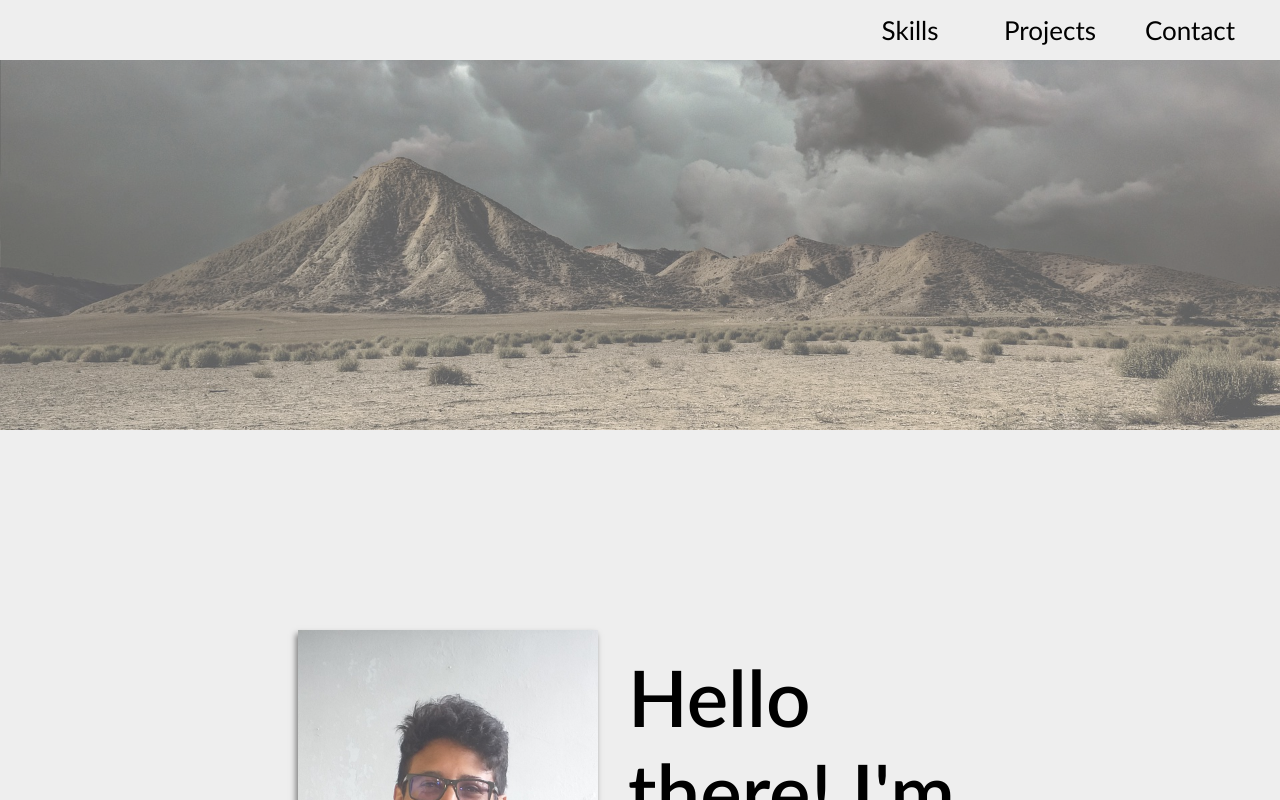
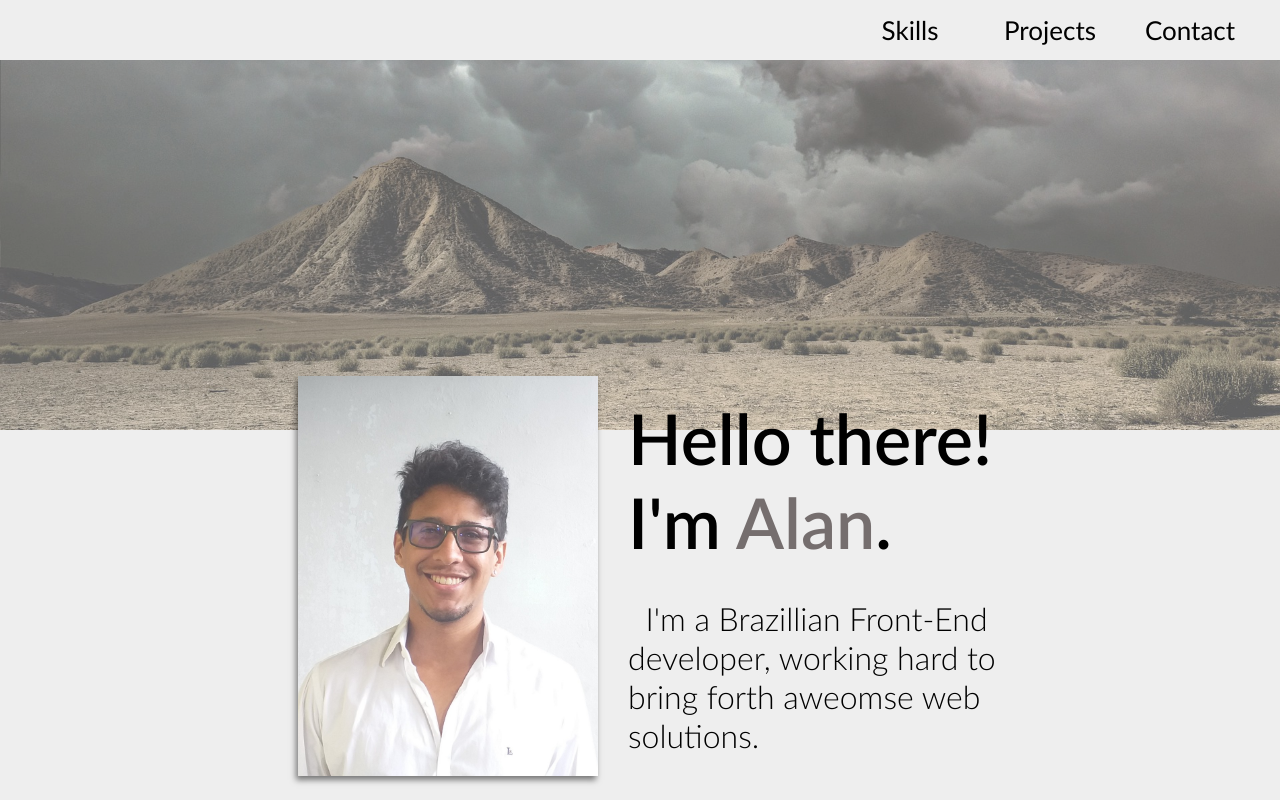
Before and after one commit to al-ptk/portfolio, a React (Create React App) app: page / in a window 1280 px wide. Shown: the top 800 px of the page. Built offline with nearby package versions, Linux system fonts and the light colour scheme.

Commit message:
Set hero-intro animation

```diff
--- a/src/component/BulletList.jsx
+++ b/src/component/BulletList.jsx
@@ -20,15 +20,27 @@ const Bulletlist = ({ title, propsList, animationStart }) => {
 const BulletItem = ({ iconPath, iconAlt, title, animationStart }) => {
   const self = useRef(null);
 
-  useEffect(() => {
+  const setAnimationOff = () => {
     // Gets timing for each instance to transition
-    const customTiming = 500 + animationStart * 600;
+    const customTiming = animationStart * 600;
 
     // Sets off the opacity transition
     setTimeout(() => {
       self.current.style.opacity = 1;
     }, customTiming);
-  }, [animationStart]);
+  };
+
+  useEffect(() => {
+    let listener = window.addEventListener('scroll', (e) => {
+      let skills = document.querySelector('#Skills');
+      console.log('scrolling');
+      if (window.scrollY >= skills.offsetTop - 500) {
+        console.log("I'm done!");
+        setAnimationOff();
+        window.removeEventListener('scroll', listener);
+      }
+    });
+  }, []);
 
   return (
     <li className="bullet-item" ref={self}>
--- a/src/component/Header.jsx
+++ b/src/component/Header.jsx
@@ -14,7 +14,9 @@ const Header = (props) => {
           <a href="#Contact">Contact</a>
         </li>
       </nav>
-      <div className="banner-image" />
+      <div className="image-holder">
+        <div className="banner-image" />
+      </div>
       {/* Add credit to picture */}
     </header>
   );
--- a/src/component/HeroIntro.jsx
+++ b/src/component/HeroIntro.jsx
@@ -1,15 +1,25 @@
+import { useEffect } from 'react';
 import bioPic from '../assets/images/github-pic.jpg';
 import './stylesheets/HeroIntro.css';
 
 const HeroIntro = (props) => {
+  useEffect(() => {
+    ['.hero-description p', '.hero-intro img', '.hero-intro h1'].forEach(
+      (selector) => {
+        document.querySelector(selector).classList.add('show')
+      }
+    );
+  }, []);
   return (
+    <div className="hero-holder">
       <section className="hero-intro">
         <img src={bioPic} alt="Alan Patrick, Web Developer" />
         <div className="hero-description">
           <h1>
             Hello there!{' '}
             <span>
-            I'm <span style={{ color: '#756E6E', fontWeight: 600 }}>Alan</span>.
+              I'm{' '}
+              <span style={{ color: '#756E6E', fontWeight: 600 }}>Alan</span>.
             </span>
           </h1>
           <p>
@@ -18,6 +28,7 @@ const HeroIntro = (props) => {
           </p>
         </div>
       </section>
+    </div>
   );
 };
 
--- a/src/component/stylesheets/Header.css
+++ b/src/component/stylesheets/Header.css
@@ -37,6 +37,7 @@ nav a:active {
 }
 
 .banner-image {
+  z-index: -1;
   height: 370px;
   width: 100%;
   background-image: url('../../assets/images/grey-landscape.jpg');
@@ -49,7 +50,7 @@ nav a:active {
   content: '';
   display: block;
   position: absolute;
-  z-index: 2;
+  z-index: 0;
   width: inherit;
   height: inherit;
   background-color: rgba(255, 255, 255, 0.25);
--- a/src/component/stylesheets/HeroIntro.css
+++ b/src/component/stylesheets/HeroIntro.css
@@ -1,6 +1,15 @@
+.hero-holder {
+  position: relative;
+  min-height: 50vh;
+  margin-top: -40px;
+  display: grid;
+  place-items: center;
+}
+
 .hero-intro {
-  min-height: 50vh;
-  margin-top: 200px;
+  width: 100%;
+  height: inherit;
+  position: absolute;
   display: flex;
   justify-content: center;
   flex-wrap: wrap;
@@ -8,9 +17,17 @@
 
 .hero-intro h1 {
   font-weight: 600;
-  font-size: 7.8rem;
+  font-size: 7rem;
   max-width: 15ch;
   margin-top: -30px;
+  transform: translateY(-100px);
+  opacity: 0;
+  transition: all 1s ease-in-out;
+}
+
+.hero-intro h1.show {
+  opacity: 1;
+  transform: translateY(0);
 }
 
 .hero-intro img {
@@ -20,6 +37,14 @@
   object-fit: cover;
   box-shadow: -2px 4px 6px 0 rgba(0, 0, 0, 0.5);
   margin: 0 30px;
+  transform: translateX(-100px);
+  opacity: 0;
+  transition: all 1s ease-in-out;
+}
+
+.hero-intro img.show {
+  opacity: 1;
+  transform: translateX(0);
 }
 
 .hero-description {
@@ -31,9 +56,17 @@
 }
 
 .hero-description p {
-  font-size: 3.8rem;
+  font-size: 3.2rem;
   font-weight: 300;
   max-width: 450px;
+  transform: translateX(100px);
+  opacity: 0;
+  transition: all 1s ease-in-out;
+}
+
+.hero-description p.show {
+  opacity: 1;
+  transform: translateX(0);
 }
 
 @media (max-width: 1000px) {
```
Lines whose indentation alone changed are shown as unchanged.
